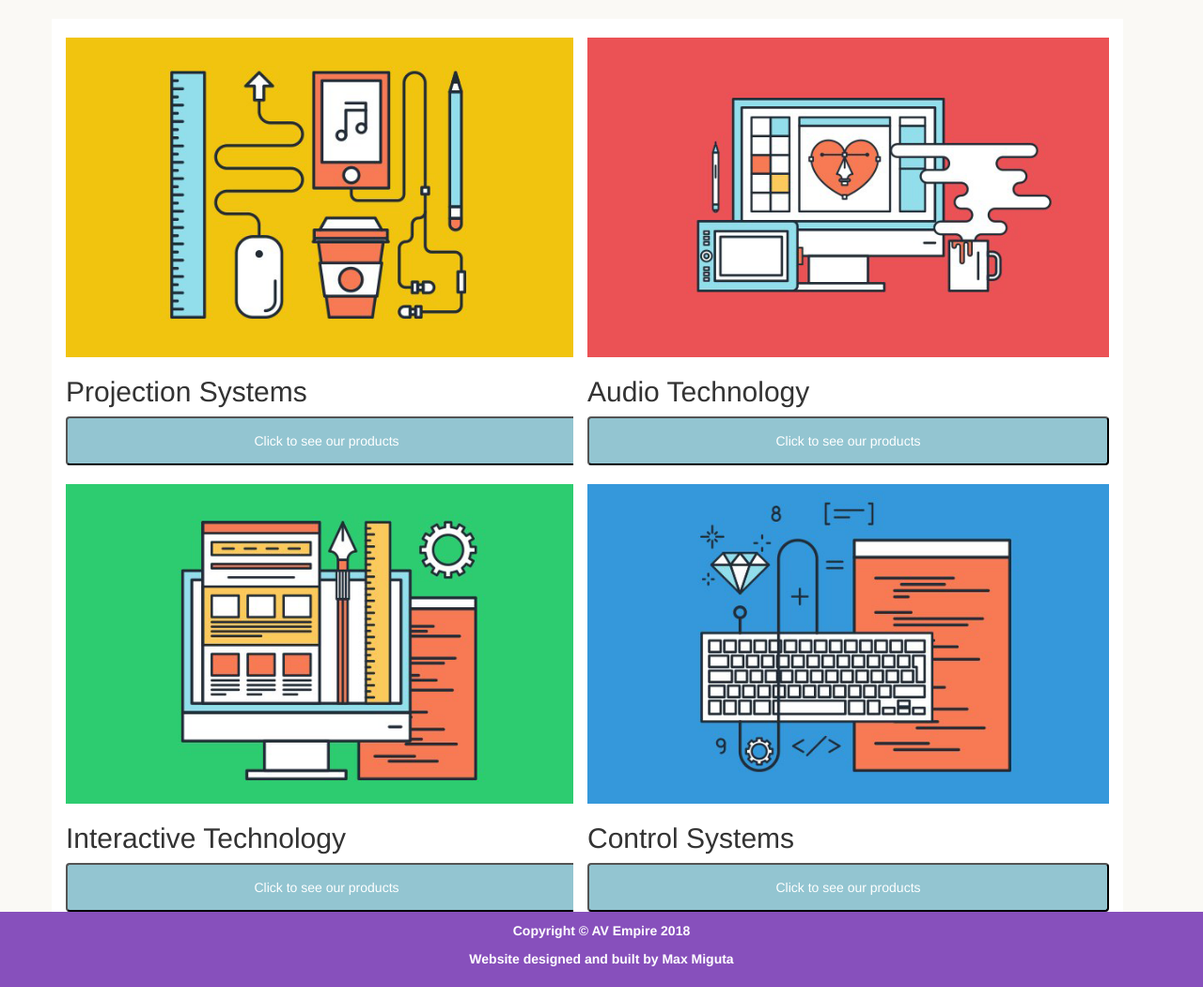
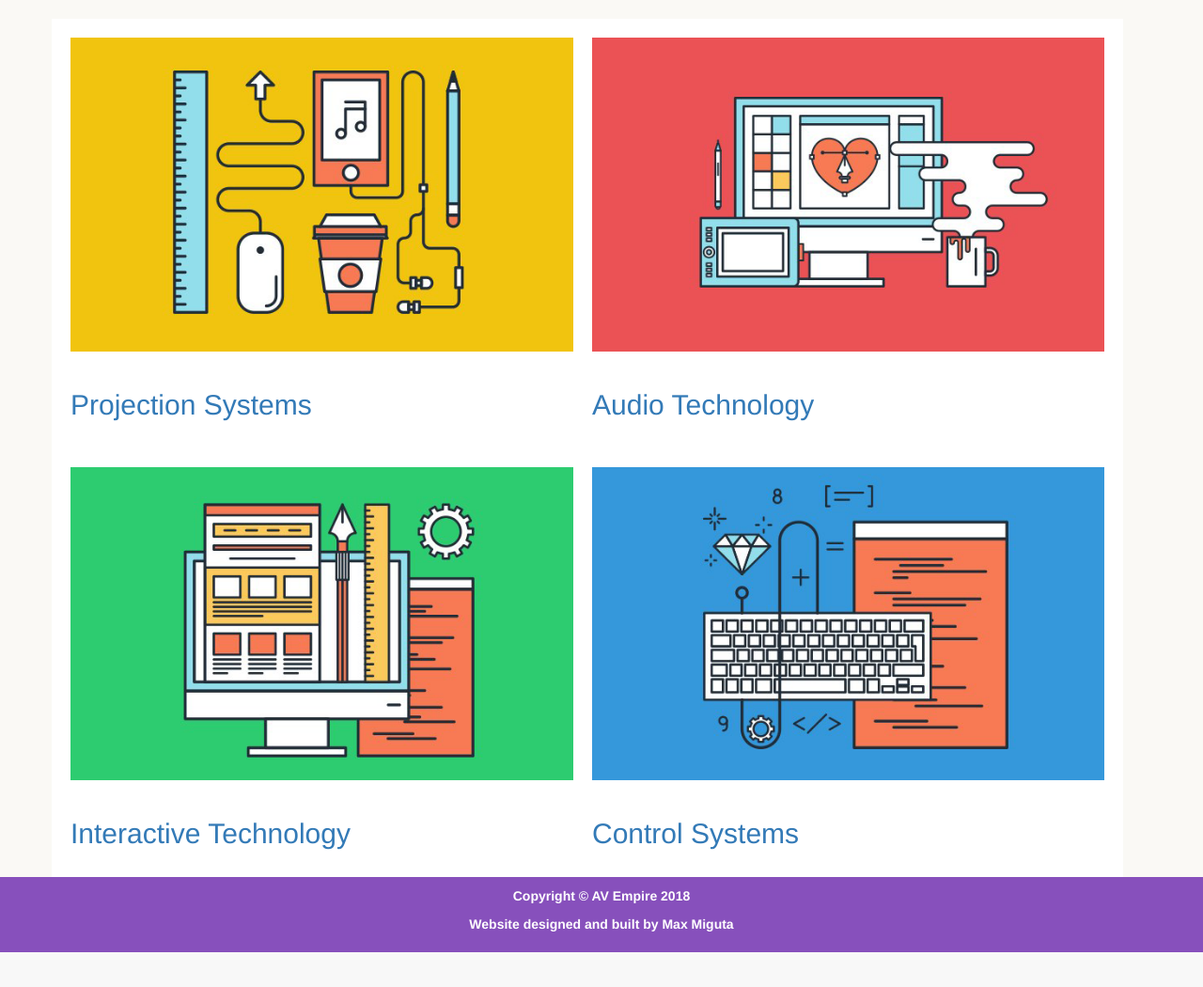
Before and after one commit to maxmiguta/project3, a Django app: page /products/categories/ in a window 1280 px wide. Shown: the part 52-1102 px from the top of the page at 94% size. After the commit the page ends 1065 px from the top, so only its background shows below. Run offline with Django 3.2, Linux system fonts and the light colour scheme; some libraries are stand-ins or nearby versions.

Commit message:
Updated products pages

```diff
--- a/static/css/style.css
+++ b/static/css/style.css
@@ -3,6 +3,7 @@ body {
     background-color: #faf9f5;
 	padding-bottom: 0px;
 }
+/*styles to enable sticky footer*/
 .main {
 	display: flex;
 	min-height: 100vh;
@@ -11,14 +12,15 @@ body {
 .main-content {
 	flex: 1;
 }
-.btext {
-	font-weight: bold;
-	color: #fff;
-}
+/*end styles*/
 .gtext {
 	font-weight: bold;
 	font-size: 16px;
 	color: #999;
+}
+.footer-text {
+	font-weight: bold;
+	color: #fff;
 }
 #footer {
 	height: 80px;
@@ -31,13 +33,69 @@ body {
 
 /*Styling for Categories page*/
 .card {
-	/*min-width: 240px;*/
-	margin: 0px;
-	padding-top: 20px;
+	padding: 20px;
 	background-color: #fff;
 }
 .card_image {
 	width: 100%;
+}
+/*image hover effects*/
+.zoom {
+	width: 100%;
+	height: 100%;
+	margin-bottom: 40px;
+	overflow: hidden;
+	position: relative;
+}
+.zoom img {
+	display: block;
+	position: relative;
+	-webkit-transition: all .2s;
+	transition: all .2s;
+}
+.zoom:hover img {
+	-webkit-transform: scale(1.1);
+	-ms-transform: scale(1.1);
+	transform: scale(1.1);
+}
+.zoom .overlay {
+	width: 100%;
+	height: 100%;
+	position: absolute;
+	overflow: hidden;
+	top: 0;
+	left: 0;
+	opacity: 0;
+	background-color: rgba(0,0,0,0.5);
+	-webkit-transition: all .2s;
+	transition: all .2s;
+}
+.zoom:hover .overlay {
+	opacity: 1;
+	filter: alpha(opacity=100);
+}
+.zoom h1 {
+	top: 50%;	/*vertically centre the element by moving it down to the middle of its parent*/
+	text-transform: uppercase;
+	color: #fff;
+	text-align: center;
+	position: relative;
+	font-size: 17px;
+	background: rgba(0,0,0,0.6);
+	-webkit-transform: translateY(-200px);
+	-ms-transform: translateY(-200px);
+	transform: translateY(-200px);
+	-webkit-transition: all .2s;
+	transition: all .2s;
+	padding: 10px;
+}
+.zoom:hover h1 {
+	top: 50%;	/*need to do the same for hover state*/
+	opacity: 1;
+	filter: alpha(opacity=100);
+	-webkit-transform: translateY(-100%);
+	-ms-transform: translateY(-100%);
+	transform: translateY(-100%);	/*then adjust the element by the full value of its height*/
 }
 .bottom_button {
 	border-radius: 4px;
--- a/templates/base.html
+++ b/templates/base.html
@@ -8,8 +8,6 @@
     <link rel="stylesheet" href="https://cdnjs.cloudflare.com/ajax/libs/bootswatch/3.3.7/cerulean/bootstrap.min.css">
     <link rel="stylesheet" href="{% static 'font-awesome/css/font-awesome.css' %}">
     <link rel="stylesheet" href="{% static 'css/style.css' %}">
-    {% block head_js %}<!-- The JS in checkout.html will only be injected here when a user clicks on Checkout -->
-    {% endblock head_js %}
 </head>
 <body>
 <div class="container-fluid main"><!-- Enable the navbar box to stretch to the edges; also enable sticky footer -->
@@ -68,14 +66,14 @@
         </div>
     {% endif %}
 
-   <div class="container main-content">
+   <div class="container main-content"><!-- Enable sticky footer; this section has to go just above it -->
        {% block content %}
        {% endblock %}
    </div>
 
-   <footer id="footer" class="Site-footer">
-       <p class="btext text-center">Copyright &copy; AV Empire 2018</p>
-       <p class="btext text-center">Website designed and built by Max Miguta</p>
+   <footer id="footer">
+       <p class="footer-text text-center">Copyright &copy; AV Empire 2018</p>
+       <p class="footer-text text-center">Website designed and built by Max Miguta</p>
    </footer>
 </div>
 </body>
@@ -83,4 +81,6 @@
 <!-- Bootstrap core JS files -->
 <script src="https://ajax.googleapis.com/ajax/libs/jquery/1.12.4/jquery.min.js"></script>
 <script src="https://maxcdn.bootstrapcdn.com/bootstrap/3.3.7/js/bootstrap.min.js"></script>
+{% block head_js %}<!-- The JS in checkout.html will only be injected here when a user clicks on Checkout -->
+{% endblock head_js %}
 </html>
--- a/templates/products/categories.html
+++ b/templates/products/categories.html
@@ -3,32 +3,40 @@
 {% block content %}
     <div class="row">
         <div class="card col-xs-12 col-sm-6 col-md-6 col-lg-6">
-            <img class="card_image" src="{% static "img/1.png" %}">
-            <div class="card_bottom">
-                <h2 class="card_head">Projection Systems</h2>
-                <button class="bottom_button">Click to see our products</button>
-            </div>
+            <a href="/products/visual">
+                <div class="zoom">
+                    <img class="img-responsive" src="{% static "img/1.png" %}" alt="Projection Systems">
+                    <div class="overlay"><h1>See our products</h1></div>
+                </div>
+                <h2>Projection Systems</h2>
+            </a>
         </div>
         <div class="card col-xs-12 col-sm-6 col-md-6 col-lg-6">
-            <img class="card_image" src="{% static "img/2.png" %}">
-            <div class="card_bottom">
-                <h2 class="card_head">Audio Technology</h2>
-                <button class="bottom_button">Click to see our products</button>
-            </div>
+            <a href="/products/audio">
+                <div class="zoom">
+                    <img class="img-responsive" src="{% static "img/2.png" %}" alt="Audio Technology">
+                    <div class="overlay"><h1>See our products</h1></div>
+                </div>
+                <h2>Audio Technology</h2>
+            </a>
         </div>
         <div class="card col-xs-12 col-sm-6 col-md-6 col-lg-6">
-            <img class="card_image" src="{% static "img/3.png" %}">
-            <div class="card_bottom">
-                <h2 class="card_head">Interactive Technology</h2>
-                <button class="bottom_button">Click to see our products</button>
-            </div>
+            <a href="/products/interactive">
+                <div class="zoom">
+                    <img class="img-responsive" src="{% static "img/3.png" %}" alt="Interactive Technology">
+                    <div class="overlay"><h1>See our products</h1></div>
+                </div>
+                <h2>Interactive Technology</h2>
+            </a>
         </div>
         <div class="card col-xs-12 col-sm-6 col-md-6 col-lg-6">
-            <img class="card_image" src="{% static "img/4.png" %}">
-            <div class="card_bottom">
-                <h2 class="card_head">Control Systems</h2>
-                <button class="bottom_button">Click to see our products</button>
-            </div>
+            <a href="/products/control">
+                <div class="zoom">
+                    <img class="img-responsive" src="{% static "img/4.png" %}" alt="Control Systems">
+                    <div class="overlay"><h1>See our products</h1></div>
+                </div>
+                <h2>Control Systems</h2>
+            </a>
         </div>
     </div>
 {% endblock %}
```
Also changed, not shown: templates/products/audio.html (+16 -7 lines), templates/products/control.html (+16 -7 lines), templates/products/interactive.html (+16 -7 lines), templates/products/visual.html (+5 -5 lines).
